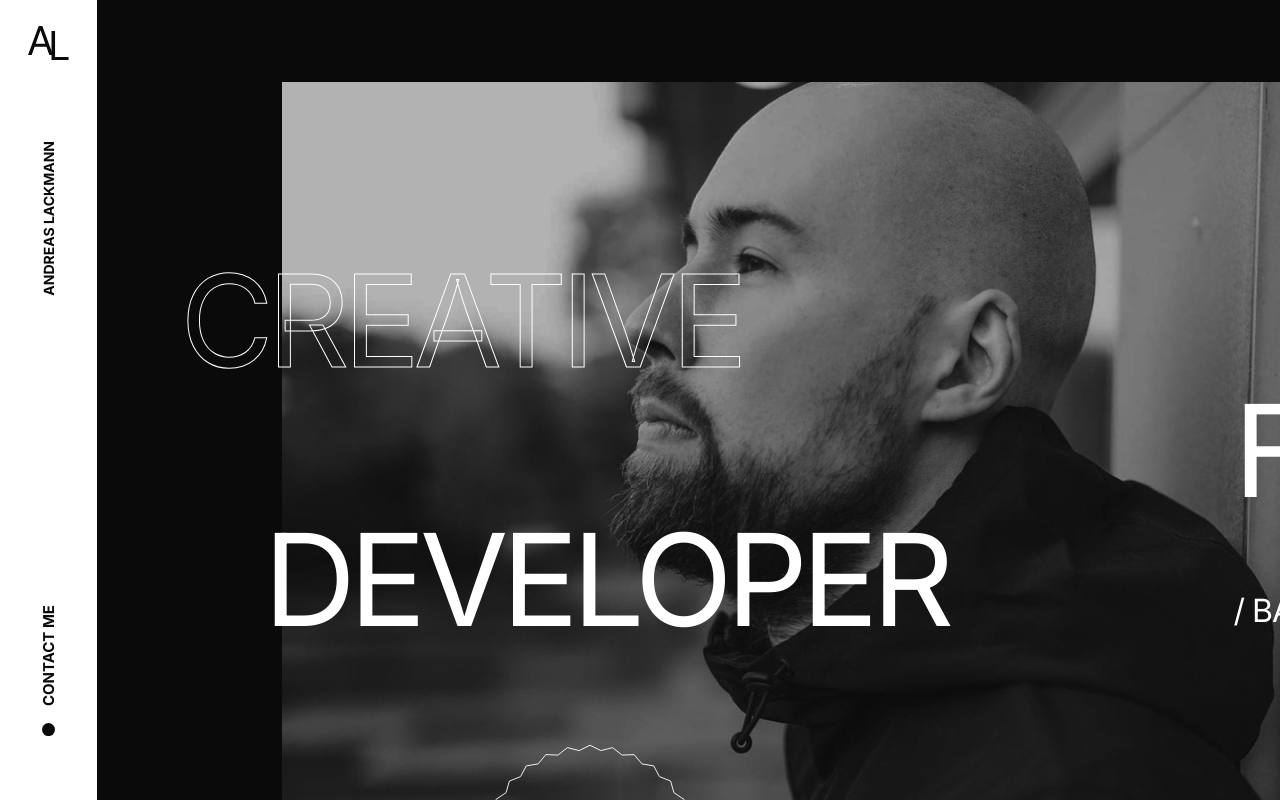
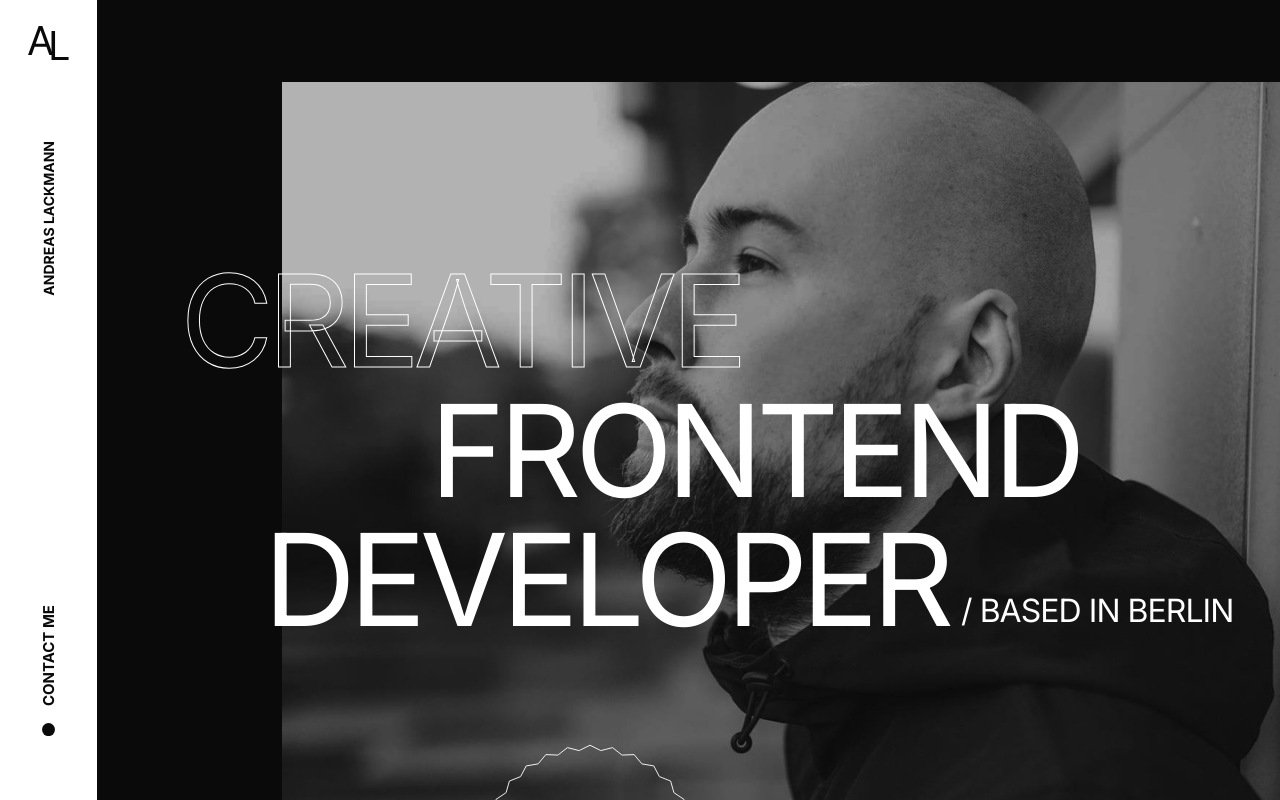
Before and after one commit to jokk3r/Portfolio_AL, a React (Create React App) app: page / in a window 1280 px wide. Shown: the top 800 px of the page. Built offline with nearby package versions, Linux system fonts and the light colour scheme.

Commit message:
check deploy version

```diff
--- a/src/components/HomepageTopBlock/HomepageTopBlock.module.scss
+++ b/src/components/HomepageTopBlock/HomepageTopBlock.module.scss
@@ -58,6 +58,7 @@
     z-index: 100;
     position: absolute;
     top: 110px;
+    overflow: hidden;
     .main__creative {
       font-size: 50px;
       font-weight: 400;
@@ -80,12 +81,13 @@
       margin-left: 27.7vw;
       margin-bottom: 0;
       margin-top: 0;
-      -webkit-animation-name: slideInLeft;
-      animation-name: slideInLeft;
+      -webkit-animation-name: slideInRight;
+      animation-name: slideInRight;
       -webkit-animation-duration: 1s;
       animation-duration: 1s;
       -webkit-animation-fill-mode: both;
       animation-fill-mode: both;
+      overflow: hidden;
     }
     .main__develop {
       font-size: 50px;
@@ -105,12 +107,13 @@
       letter-spacing: -0.03em;
       margin-left: 49vw;
       margin-top: 0;
-      -webkit-animation-name: slideInLeft;
-      animation-name: slideInLeft;
+      -webkit-animation-name: slideInRight;
+      animation-name: slideInRight;
       -webkit-animation-duration: 1s;
       animation-duration: 1s;
       -webkit-animation-fill-mode: both;
       animation-fill-mode: both;
+      overflow: hidden;
     }
     .main__developerIn {
       display: flex;
```
